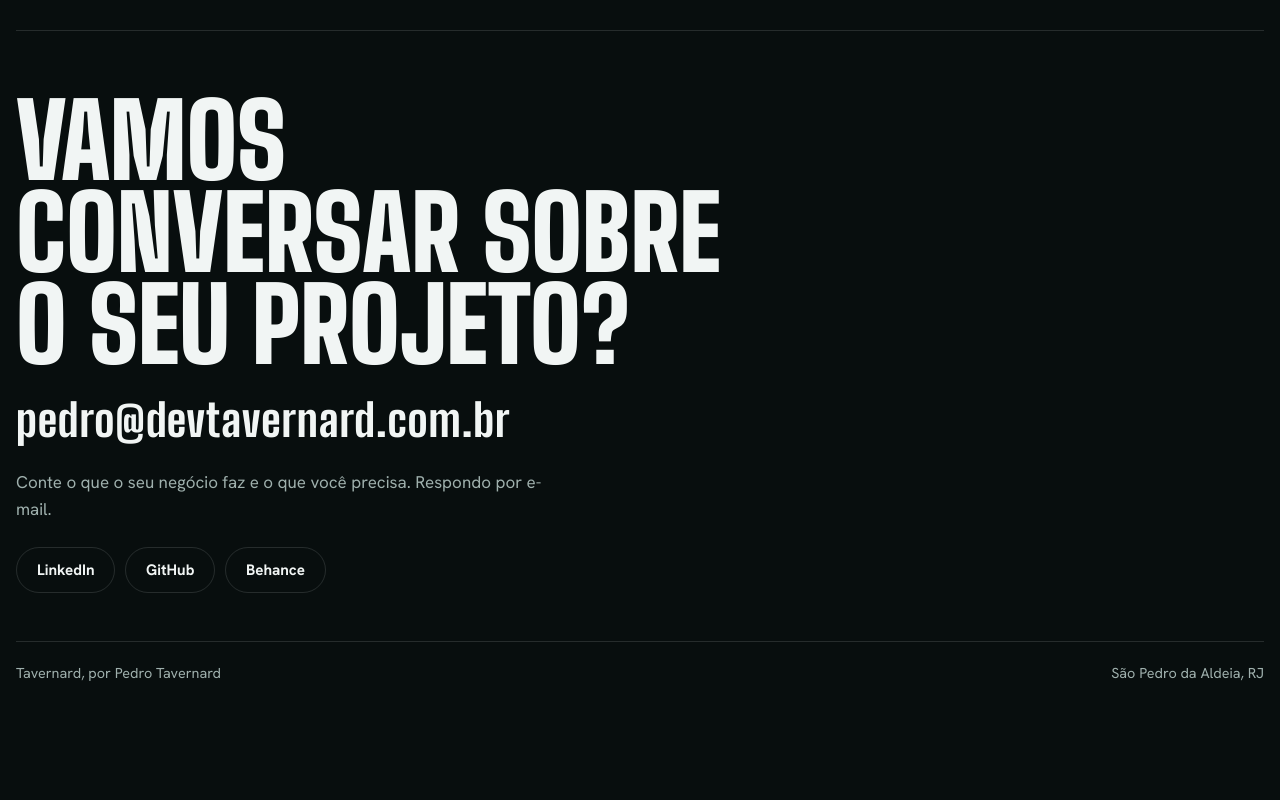
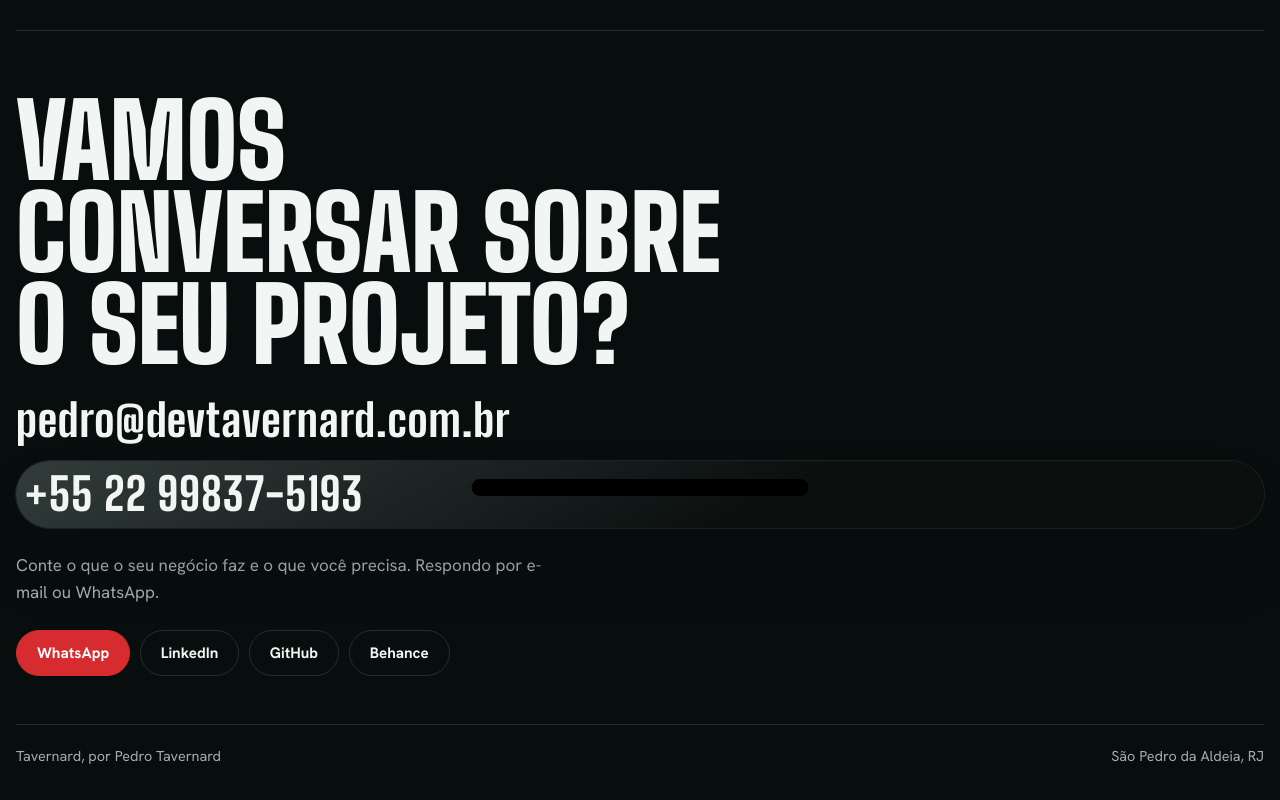
Before and after one commit to SirShain/site-pessoal, a plain HTML site: page index.html in a window 1280 px wide. Shown: the part 8722-9522 px from the top of the page. Before the commit the page ends 9439 px from the top, so only its background shows below. Drawn offline with Linux system fonts and the light colour scheme.

Commit message:
Adiciona o WhatsApp de trabalho
Co-Authored-By: Claude Sonnet 5.5 <noreply@anthropic.com>

```diff
--- a/index.html
+++ b/index.html
@@ -160,6 +160,7 @@ details dd{margin:0;color:var(--soft)}
 .contact{margin-top:5rem;border-top:1px solid var(--line);padding-block:4rem 3rem}
 .contact h2{font:900 clamp(2.6rem,8vw,6.5rem)/.9 var(--display);margin:0 0 1.5rem;text-transform:uppercase;max-width:14ch}
 .contact .mail{display:block;font:800 clamp(1.4rem,4vw,2.8rem)/1.1 var(--display);letter-spacing:.02em;margin-bottom:1.5rem;overflow-wrap:anywhere}
+.contact .mail.phone{color:inherit;text-decoration:none;margin-top:-.5rem}
 .links{display:flex;flex-wrap:wrap;gap:.6rem}
 .foot{border-top:1px solid var(--line);padding-block:1.25rem 2rem;color:var(--muted);font-size:.9rem;display:flex;justify-content:space-between;gap:1rem;flex-wrap:wrap}
 
@@ -467,8 +468,10 @@ details dd{margin:0;color:var(--soft)}
   <div class="contact">
     <h2>Vamos conversar sobre o seu projeto?</h2>
     <span class="mail">pedro@devtavernard.com.br</span>
-    <p style="max-width:34rem;color:var(--muted);margin:0 0 1.5rem">Conte o que o seu negócio faz e o que você precisa. Respondo por e-mail.</p>
+    <a class="mail phone" href="https://wa.me/5522998375193">+55 22 99837-5193</a>
+    <p style="max-width:34rem;color:var(--muted);margin:0 0 1.5rem">Conte o que o seu negócio faz e o que você precisa. Respondo por e-mail ou WhatsApp.</p>
     <div class="links">
+      <a class="btn red" href="https://wa.me/5522998375193">WhatsApp</a>
       <a class="btn" href="https://www.linkedin.com/in/pedrotavernard/">LinkedIn</a>
       <a class="btn" href="https://github.com/SirShain">GitHub</a>
       <a class="btn" href="https://www.behance.net/pedrotavernard2">Behance</a>
```
